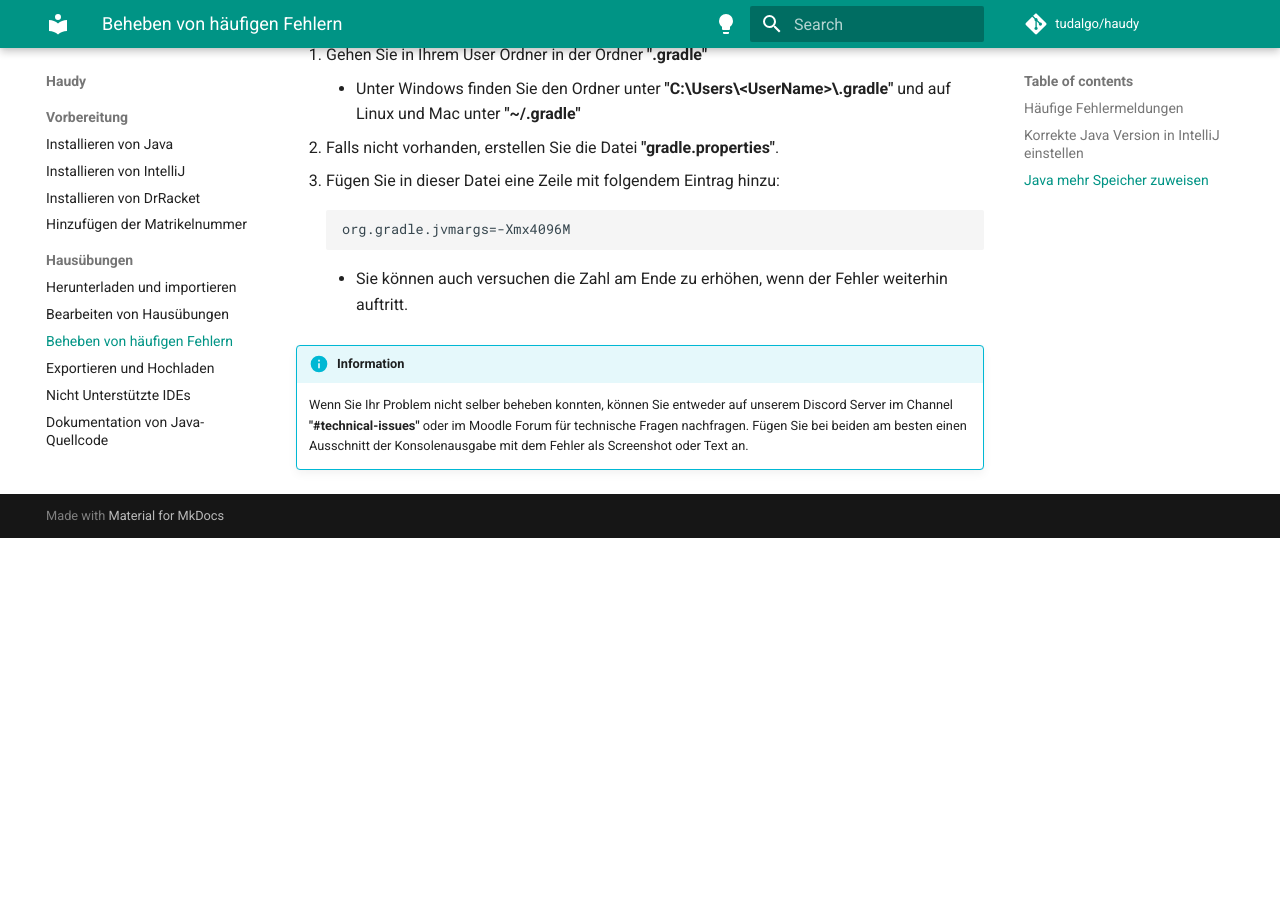
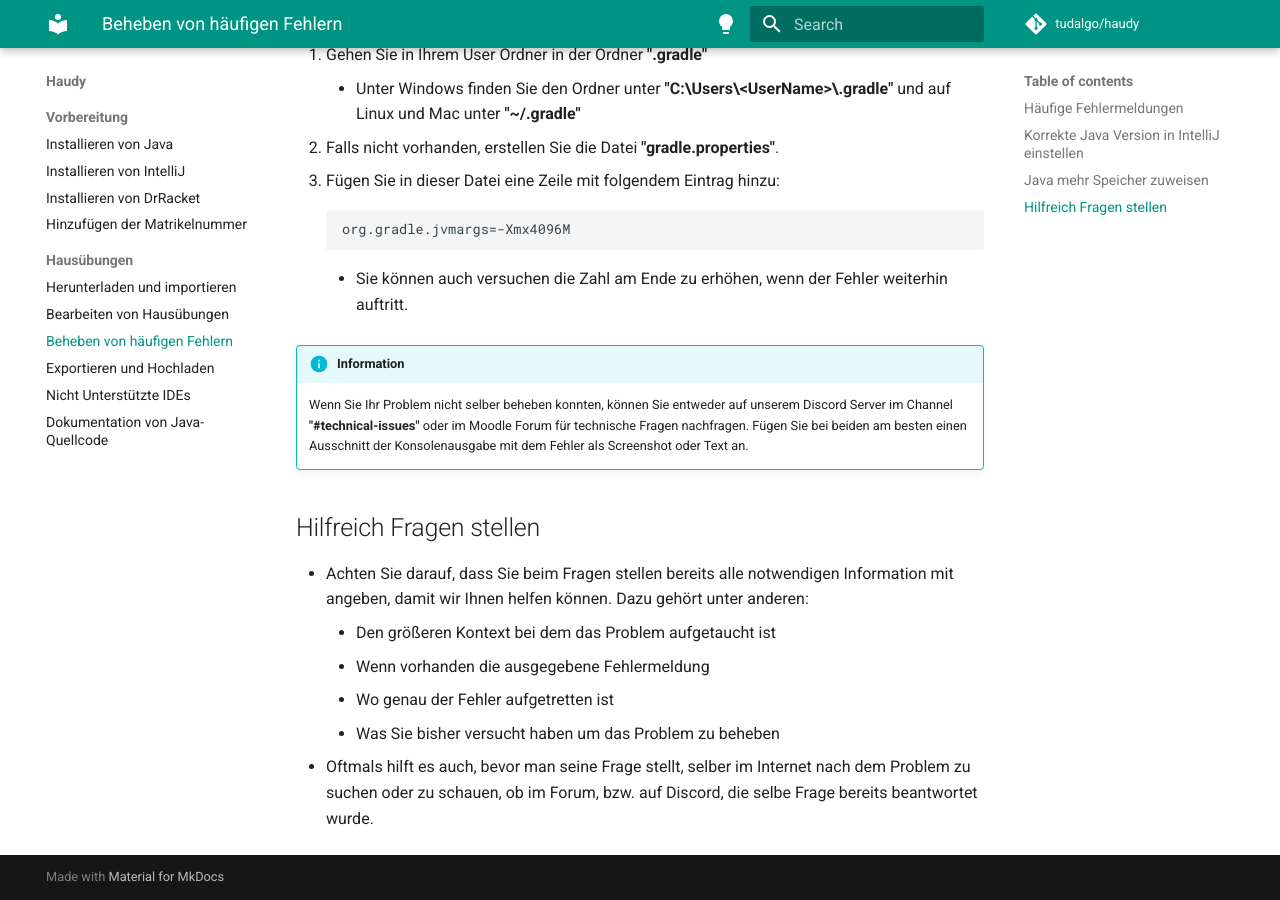
Before and after one commit to tudagrade/wiki, an MkDocs documentation site: the page built from docs/exercises/fix-errors.md, in a window 1280 px wide and 900 px high, scrolled down 3403 px. Built offline with MkDocs 1.6.1 and Material for MkDocs 9.7.7, drawn with Linux system fonts in a browser that asks for light colours; comment, search, counter and statistics services are not loaded; before the commit the page ends 3941 px from its top, so only the background shows below that.

Commit message:
add notes about how to ask questions in a useful way

```diff
--- a/docs/exercises/fix-errors.md
+++ b/docs/exercises/fix-errors.md
@@ -117,6 +117,15 @@
 !!! info "Information"
     Wenn Sie Ihr Problem nicht selber beheben konnten, können Sie entweder auf unserem Discord Server im Channel **"\#technical-issues"** oder im Moodle Forum für technische Fragen nachfragen. Fügen Sie bei beiden am besten einen Ausschnitt der Konsolenausgabe mit dem Fehler als Screenshot oder Text an.
 
+## Hilfreich Fragen stellen
+
+* Achten Sie darauf, dass Sie beim Fragen stellen bereits alle notwendigen Information mit angeben, damit wir Ihnen helfen können. Dazu gehört unter anderen:
+    * Den größeren Kontext bei dem das Problem aufgetaucht ist
+    * Wenn vorhanden die ausgegebene Fehlermeldung
+    * Wo genau der Fehler aufgetretten ist
+    * Was Sie bisher versucht haben um das Problem zu beheben
+* Oftmals hilft es auch, bevor man seine Frage stellt, selber im Internet nach dem Problem zu suchen oder zu schauen, ob im Forum, bzw. auf Discord, die selbe Frage bereits beantwortet wurde.
+
 [Korrekte Java Version in IntelliJ Einstellen]: https://wiki.tudalgo.org/exercises/fix-errors/#korrekte-java-version-in-intellij-einstellen
 [Anleitung zum Installieren von Java]: https://wiki.tudalgo.org/preparation/installation-java/
 [Anleitung zum Exportieren]: https://wiki.tudalgo.org/exercises/export-upload/#exportieren
```
